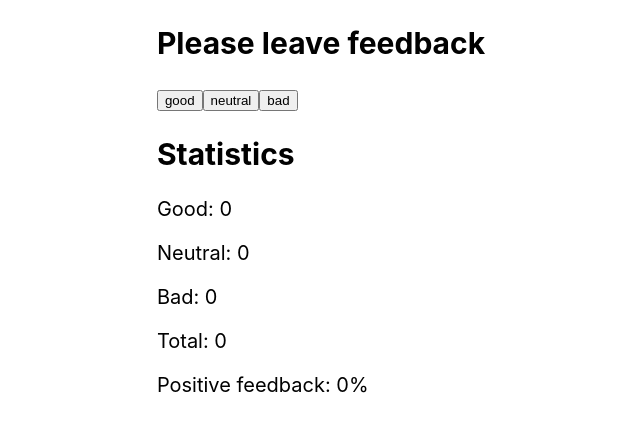
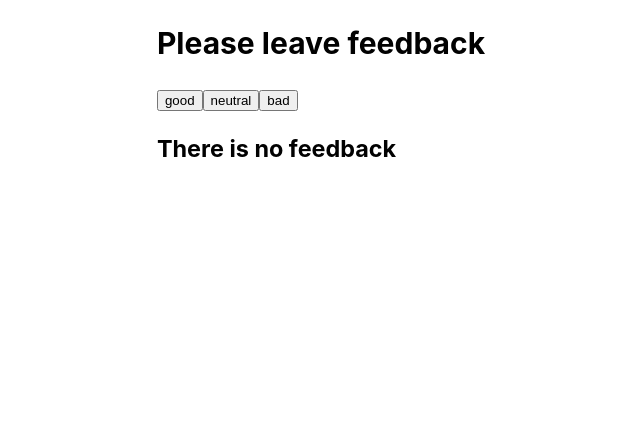
Before and after one commit to MykhailoTarasov/goit-react-hw-02-feedback, a React (Create React App) app: page / in a window 1280 px wide. Shown: the top 432 px of the page, without its empty margins (319-959 px from the left). Built offline with nearby package versions, Linux system fonts and the light colour scheme.

Commit message:
done all steps except css

```diff
--- a/src/components/App.jsx
+++ b/src/components/App.jsx
@@ -2,6 +2,8 @@ import React, { Component } from 'react';
 
 import Statistics from './Statistics/Statistics';
 import FeedbackOptions from './FeedbackOptions/FeedbackOptions';
+import Section from './Section/Section';
+import Notification from './Notification/Notification';
 
 class App extends Component {
   state = {
@@ -35,7 +37,6 @@ class App extends Component {
     const { good, neutral, bad } = this.state;
     const tags = Object.keys(this.state);
 
-
     return (
       <div
         style={{
@@ -47,11 +48,14 @@ class App extends Component {
         }}
       >
         <div>
-          <h2>Please leave feedback</h2>
+          <Section title="Please leave feedback">
+            <FeedbackOptions
+              options={tags}
+              onLeaveFeedback={this.handlerButtonTags}
+            />
 
-          <FeedbackOptions options={tags}
-            onLeaveFeedback={this.handlerButtonTags}/>
-
+            {/* Adding Notification message */}
+            {this.countTotalFeedback() ? (
               <Statistics
                 good={good}
                 neutral={neutral}
@@ -59,6 +63,10 @@ class App extends Component {
                 total={this.countTotalFeedback()}
                 positivePercentage={this.countPositiveFeedbackPercentage()}
               />
+            ) : (
+              <Notification message="There is no feedback" />
+            )}
+          </Section>
         </div>
       </div>
     );
--- a/src/components/FeedbackOptions/FeedbackOptions.js
+++ b/src/components/FeedbackOptions/FeedbackOptions.js
@@ -1,6 +1,6 @@
+import React from 'react';
+
 import { nanoid } from 'nanoid';
-
-import React from 'react';
 
 const FeedbackOptions = ({ options, onLeaveFeedback }) => (
   <div>
--- a/src/components/Notification/Notification.js
+++ b/src/components/Notification/Notification.js
@@ -0,0 +1,9 @@
+import React from 'react';
+
+const Notification = ({message}) => (
+    <div>
+        <h3>{message}</h3>
+    </div>
+)
+
+export default Notification;
--- a/src/components/Section/Section.js
+++ b/src/components/Section/Section.js
@@ -0,0 +1,10 @@
+import React from 'react';
+
+const Section = ({ title, children }) => (
+  <div>
+    <h2>{title}</h2>
+    {children}
+  </div>
+);
+
+export default Section;
```
Lines whose indentation alone changed are shown as unchanged.
